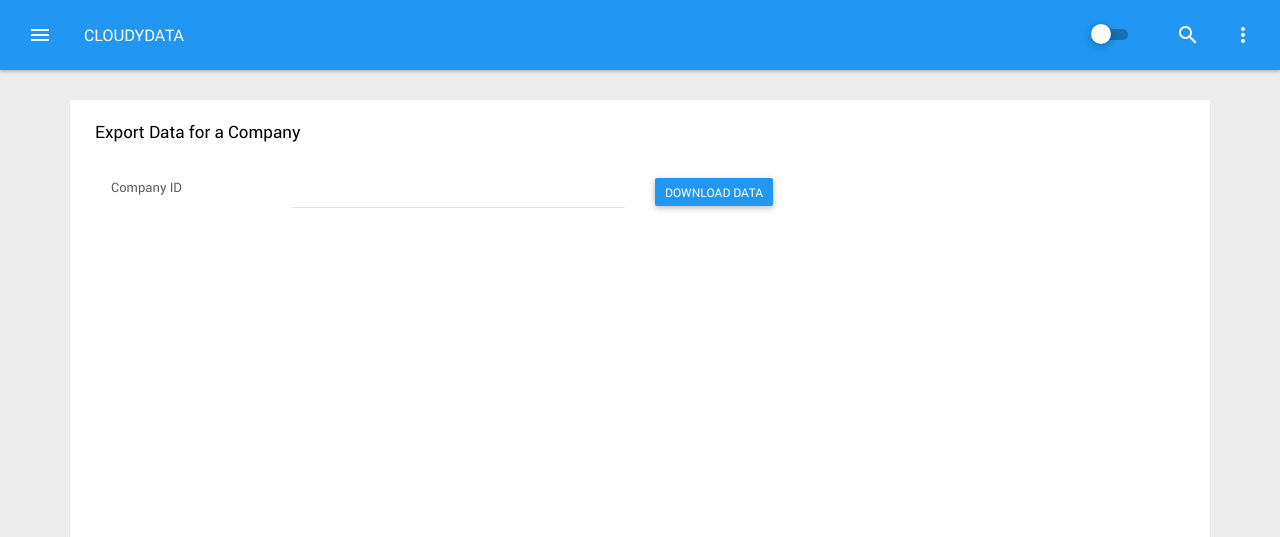
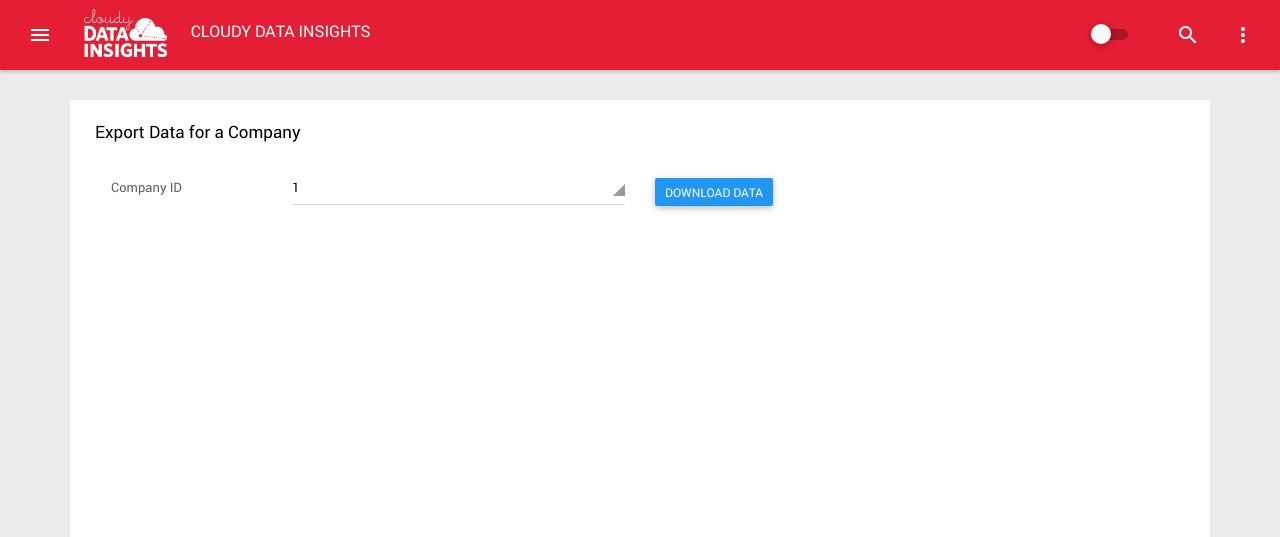
Before and after one commit to yonadav-labs/company-data-analyzer, a Django app: page /get_data in a window 1280 px wide. Shown: the top 537 px of the page. Run offline with Django 3.2, Linux system fonts and the light colour scheme; tables that the repository leaves empty hold one stand-in row (values such as "Sample post"); parts of the project's set-up code (start-up, migrations or seed data) failed here and were passed over; some libraries are stand-ins or nearby versions.

Commit message:
revise template with select box with company ids, logo, theme color, data sheet

```diff
--- a/CompanyData/templates/base.html
+++ b/CompanyData/templates/base.html
@@ -39,9 +39,10 @@
                     </div>
                 </li>
 
-                <li class="logo hidden-xs">
-                    <a href="/" style="height:53px;">
-                        <span> CloudyData</span>
+                <li class="logo hidden-xs" style="margin-top: -15px;">
+                    <a href="/">
+                        <img src="/static/img/logo.png" style="height: 48px;">
+                        <span style="margin-left: 20px;"> Cloudy Data Insights</span>
                     </a>
                 </li>
 
@@ -131,7 +132,7 @@
                 <ul class="main-menu">
                     <li><a href="/upload"><i class="zmdi zmdi-home"></i> Upload data files</a></li>
                     <li><a href="/get_data"><i class="zmdi zmdi-format-underlined"></i> Export Data</a></li>
-                    <li><a href="/get_report"><i class="zmdi zmdi-format-underlined"></i> Export Reports</a></li>
+                    <li><a href="/get_report"><i class="zmdi zmdi-view-list"></i> Export Reports</a></li>
                 </ul>
             </aside>
 
--- a/CompanyData/templates/export_data.html
+++ b/CompanyData/templates/export_data.html
@@ -14,8 +14,16 @@
                 <div class="form-group">
                     <label for="inputEmail3" class="col-sm-2 control-label">Company ID</label>
                     <div class="col-sm-4">
-                        <div class="fg-line">
-                            <input type="text" class="form-control input-sm" name="company_id" >
+                        <div class="form-group" style="margin-top: -8px;">
+                            <div class="fg-line">
+                                <div class="select">
+                                    <select class="form-control" name="company_id">
+                                    {% for item in company_ids %}
+                                        <option value="{{ item }}">{{ item }}</option>
+                                    {% endfor %}
+                                    </select>
+                                </div>
+                            </div>
                         </div>
                     </div>
                     <div class="col-sm-2">
--- a/CompanyData/views.py
+++ b/CompanyData/views.py
@@ -33,6 +33,7 @@ from openpyxl import load_workbook
 from openpyxl.utils import coordinate_from_string, column_index_from_string
 from openpyxl.utils.cell import (_get_column_letter)
 from openpyxl.styles import Alignment
+from openpyxl.utils.dataframe import dataframe_to_rows
 
 
 ORIGINAL_COLUMNS = ['Active Medstation', 'Alternate Items', 'Blocked Medstation',
@@ -87,7 +88,9 @@ def upload(request):
 
 def get_data(request):
     if request.method == 'GET':
-        return render(request, 'export_data.html')
+        company_ids = CompanyData.objects.order_by('companyid') \
+            .values_list('companyid', flat=True).distinct()
+        return render(request, 'export_data.html', {"company_ids": company_ids})
     else:
         company_id = request.POST.get('company_id').strip()
         company_data = CompanyData.objects.filter(companyid=company_id).order_by('-report_date')[:12]
@@ -119,7 +122,9 @@ def get_data(request):
 @login_required(login_url='/login/')
 def get_report(request):
     if request.method == 'GET':
-        return render(request, 'export_report.html')
+        company_ids = CompanyData.objects.order_by('companyid') \
+            .values_list('companyid', flat=True).distinct()
+        return render(request, 'export_report.html', {"company_ids": company_ids})
     else:
         company_id = request.POST.get('company_id')
         company_data = list(CompanyData.objects.filter(companyid=company_id).order_by('report_date'))[-12:]
@@ -163,6 +168,7 @@ def get_report_(company_data):
     # format month names
     report_dates = [item.strftime('%b-%Y') for item in df['Report Date']]
     df = df.drop('Report Date', 1)
+    df = df.drop('companyid', 1)
     dft = df.T
     dft.columns = report_dates
     # add empty YTD column
@@ -189,7 +195,10 @@ def get_report_(company_data):
                      ('Total Scan Rate', 'Total Scan Qty', 'Total Refill Qty')]
 
     for drow in division_rows:
-        dft.at[drow[0], 'YTD'] = dft.at[drow[1], 'YTD'] / dft.at[drow[2], 'YTD']
+        try:
+            dft.at[drow[0], 'YTD'] = dft.at[drow[1], 'YTD'] / dft.at[drow[2], 'YTD']
+        except Exception, e:
+            dft.at[drow[0], 'YTD'] = ''
 
     # create CY16
     cy16_index = ['Active Items on CardinalASSIST® Formulary',
@@ -225,7 +234,12 @@ def get_report_(company_data):
         df_cy16.at['Active Items on CardinalASSIST® Formulary', month]  = dft.at['Active Formulary Items', month]
         df_cy16.at['CardinalASSIST® Formulary Utilization', month]  = dft.at['Utilization', month]
         df_cy16.at['Total Lines Auto Replenished', month]  = dft.at['CA Lines Refilled', month]
-        df_cy16.at['Percent Reduction in Lines Refilled by CardinalASSIST®', month]  = (float(dft.at['Total Refills', month]) - float(dft.at['Non-CA Lines Refilled', month])) / float(dft.at['Total Refills', month])
+
+        try:
+            df_cy16.at['Percent Reduction in Lines Refilled by CardinalASSIST®', month] = (float(dft.at['Total Refills', month]) - float(dft.at['Non-CA Lines Refilled', month])) / float(dft.at['Total Refills', month])
+        except Exception, e:
+            df_cy16.at['Percent Reduction in Lines Refilled by CardinalASSIST®', month] = ''
+
         df_cy16.at['CardinalASSIST® Doses Dispensed', month]  = dft.at['CA Doses Dispensed', month]
         df_cy16.at['Non-CardinalASSIST® Doses Dispensed', month]  = dft.at['Non-CA Doses Dispensed', month]
         df_cy16.at['Total ADM Doses (Vends) Dispensed', month]  = float(dft.at['CA Doses Dispensed', month]) + float(dft.at['Non-CA Doses Dispensed', month])
@@ -280,7 +294,7 @@ def get_report_(company_data):
 
 
     # Generate Report
-    report_from_template(df_cy16, filename)
+    report_from_template(dft, df_cy16, filename)
 
     return filename
 
@@ -380,34 +394,16 @@ def user_logout(request):
     return HttpResponseRedirect('/login')
 
 
-def get_all_cells_A1_reference_style(dimension):
-    start_column = re.sub(r"\d","",dimension.split(":")[0])
-    end_column = re.sub(r"\d","",dimension.split(":")[1])
-
-    start_row = int(re.sub(r"[A-Z]","",dimension.split(":")[0]))
-    end_row = int(re.sub(r"[A-Z]","",dimension.split(":")[1]))
-
-    # Create Range of Columns
-    range_columns = []
-    for i in range(ord(start_column), ord(end_column)+1):
-        range_columns.append(chr(i))
-
-
-    # Create Range of Rows
-    range_rows = list(range(start_row,end_row+1))
-
-    # Create Master List Combining Range of Columns and Rows (should have created this using a list comprehension)
-    list_all_cells_in_worksheet = []
-    for c in range_columns:
-        for r in range_rows:
-            list_all_cells_in_worksheet.append(str(c)+str(r))
-
-    return list_all_cells_in_worksheet
-
-
-def report_from_template(df_cy16, filename):
+def report_from_template(dft, df_cy16, filename):
     # Load the Template
     wb = load_workbook(settings.BASE_DIR+"/media/reports/KPI_Template.xlsx")
+
+    # select the data sheet
+    ws_data = wb.get_sheet_by_name("Data")
+    wb.remove_sheet(ws_data)
+    ws_data = wb.create_sheet('Data', 0)
+    for r in dataframe_to_rows(dft, index=True, header=True):
+        ws_data.append(r)
 
     # select the sheet
     ws = wb.get_sheet_by_name("CY16")
--- a/static/css/app.min.2.css
+++ b/static/css/app.min.2.css
@@ -1122,7 +1122,7 @@ html.ismobile .page-loader {
 }
 
 [data-current-skin="blue"] {
-  background-color: #2196f3;
+  background-color: #E41F35;
 }
 
 [data-current-skin="blue"] .ss-icon {
```
Also changed, not shown: CompanyData/templates/export_report.html (+10 -2 lines), static/img/logo.png (added).
